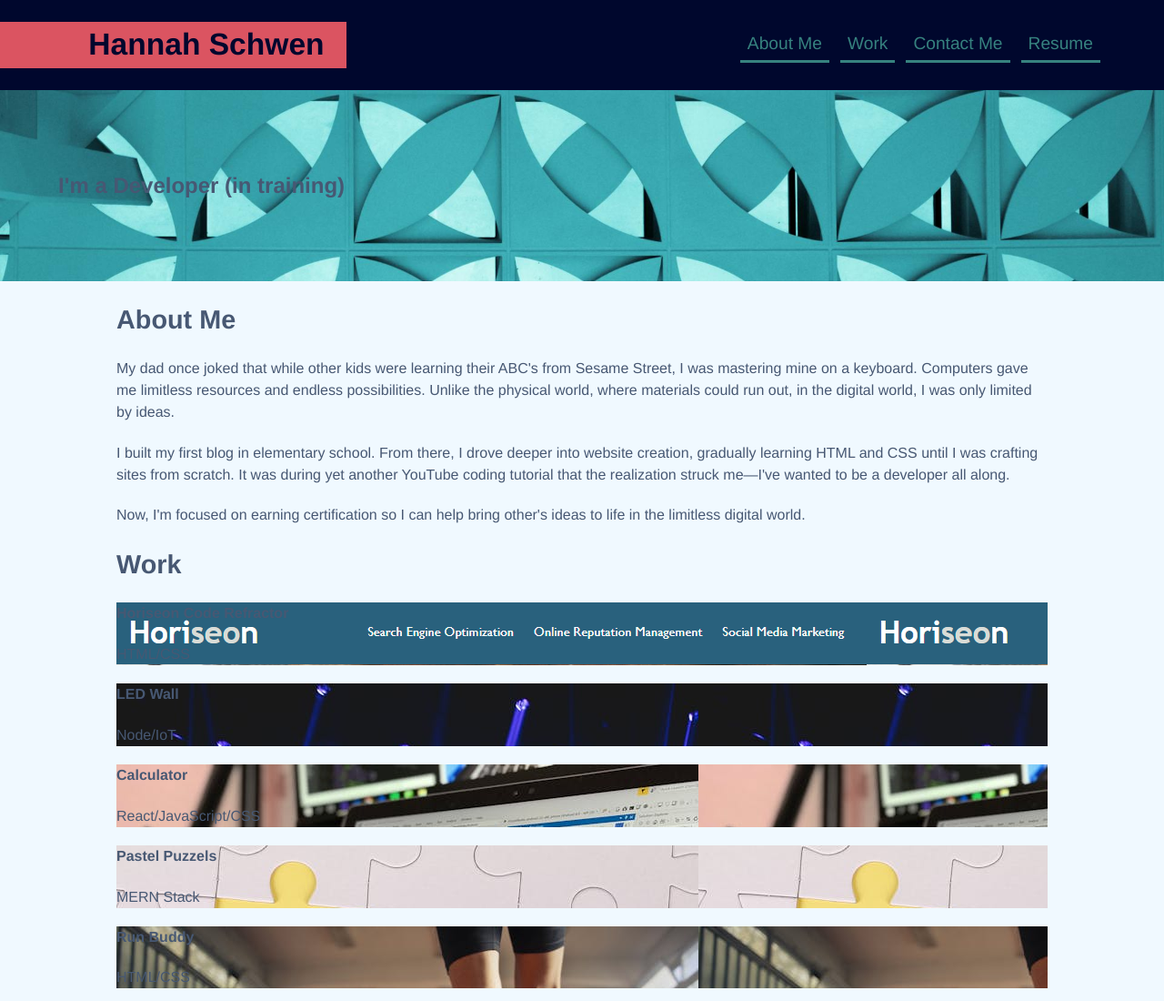
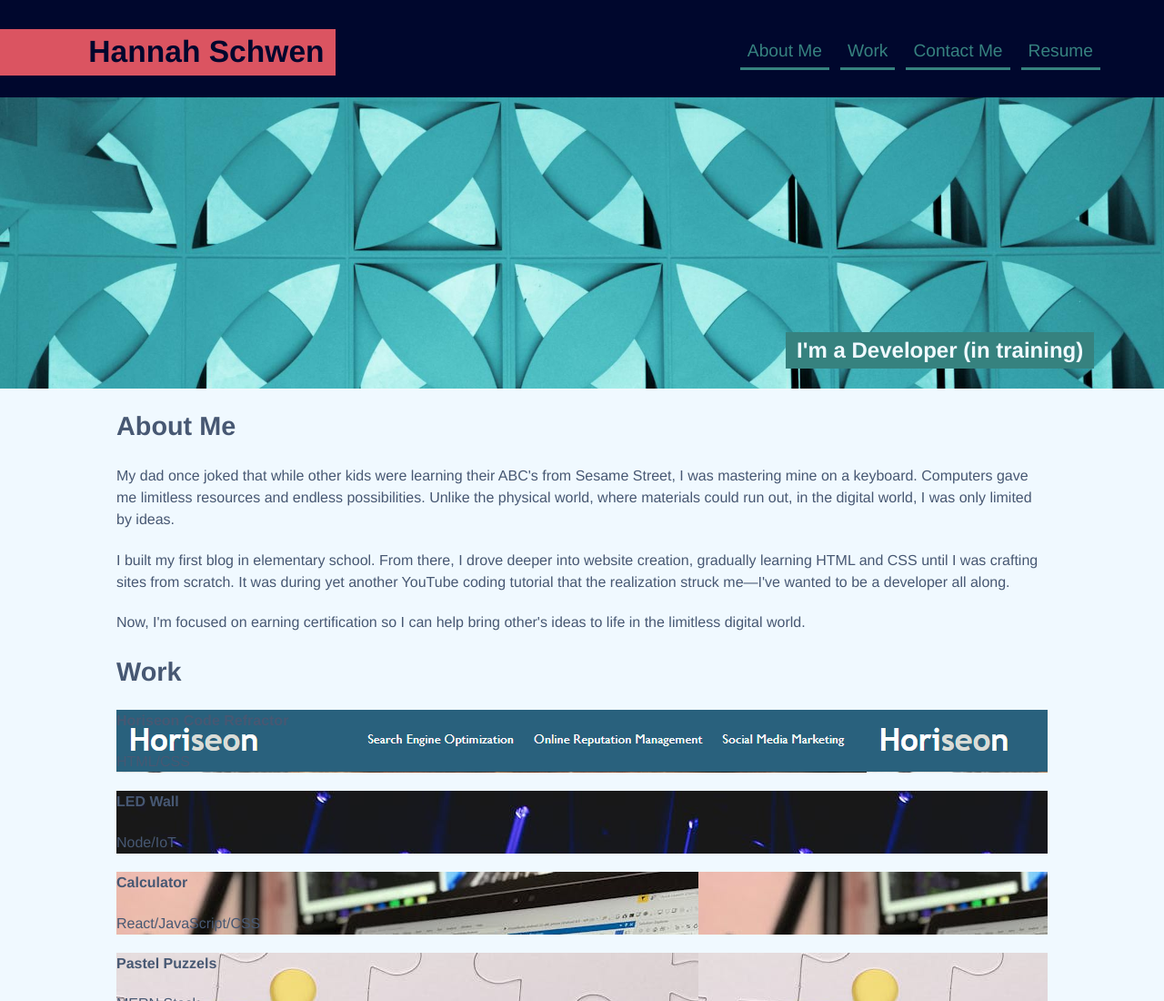
Before and after one commit to hannah-finch/basic-portfolio, a plain HTML site: page index.html in a window 1280 px wide. Shown: the top 1100 px of the page at 91% size. Drawn offline with Linux system fonts and the light colour scheme.

Commit message:
styled banner

```diff
--- a/assets/css/styles.css
+++ b/assets/css/styles.css
@@ -17,7 +17,7 @@ body {
 }
 
 header {
-  padding-right: 5%;
+  padding: 8px 5% 0px 0px;
   background-color: var(--dark);
   display: flex;
   flex-direction: row;
@@ -28,8 +28,26 @@ header {
 .title {
   color: var(--dark);
   background-color: var(--accent01);
-  padding: 0 2% 0 8%;
+  padding: 0 12px 0 8%;
   flex: 0 0 auto;
+}
+
+.banner {
+  padding: 0 6%;
+  background-image: url('../images/pattern.jpg');
+  background-size: cover;
+  display: flex;
+  height: 20em;
+  justify-content: flex-end;
+
+}
+
+.subtitle {
+  color: var(--light);
+  background-color: var(--accent02);
+  align-self: flex-end;
+  padding: 2px 12px;
+
 }
 
 nav li {
@@ -49,12 +67,6 @@ nav a {
 nav a:hover {
   background-color: var(--accent02);
   color: var(--dark)
-}
-
-.banner {
-  padding: 5%;
-  background-image: url('../images/pattern.jpg');
-  background-size: cover;
 }
 
 main {
```
